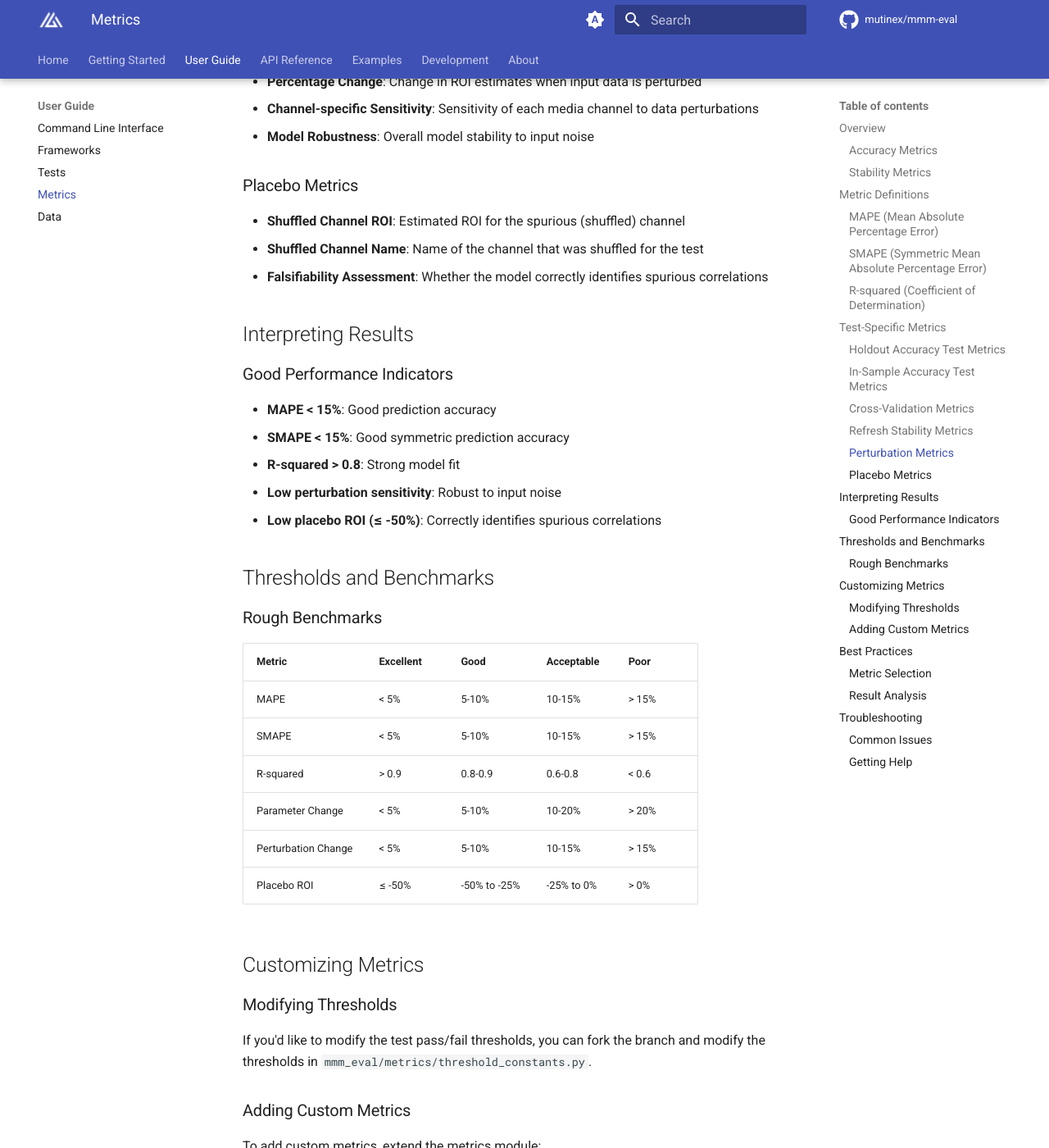
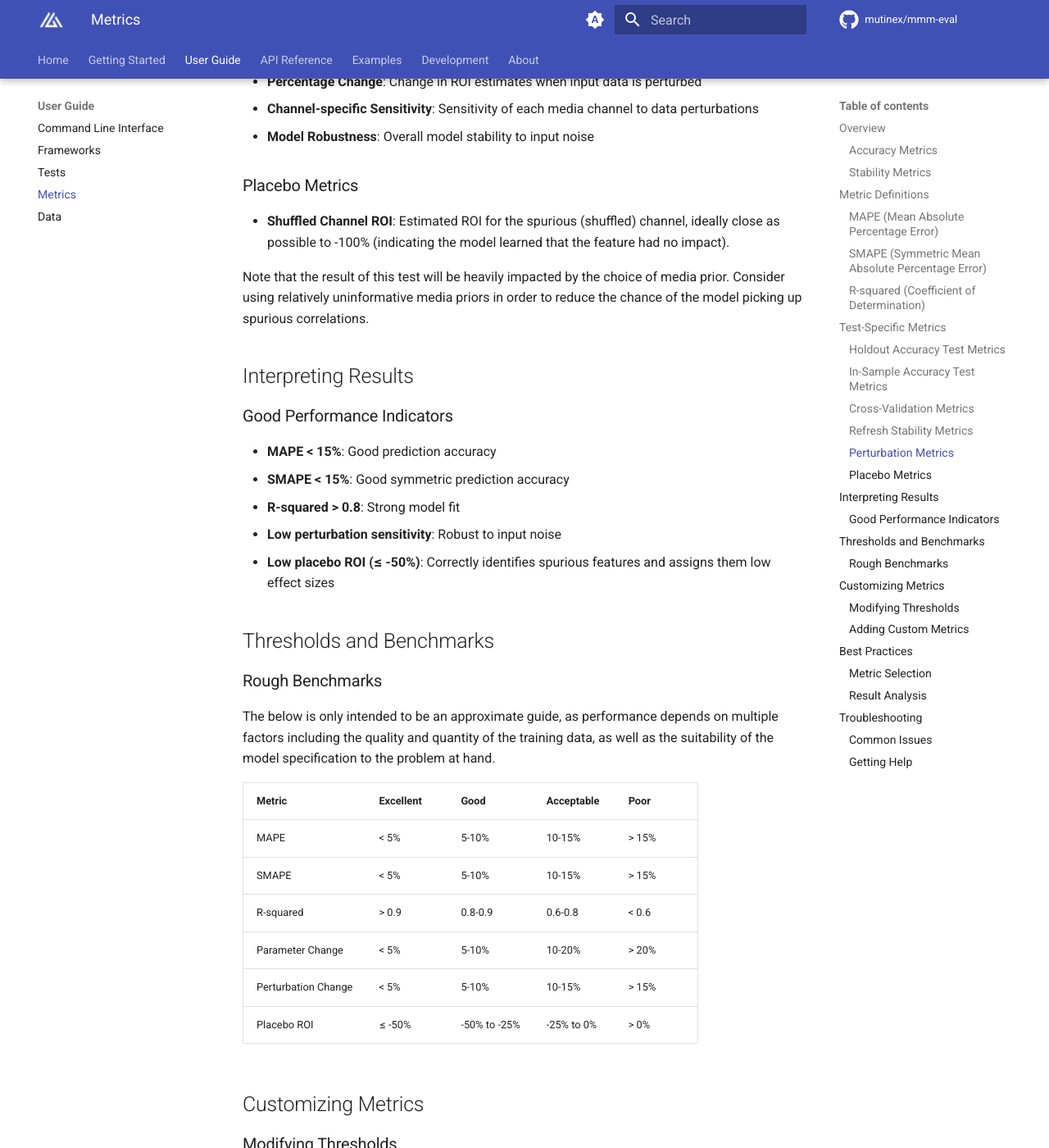
Before and after one commit to mutinex/mmm-eval, an MkDocs documentation site: the page built from docs/user-guide/metrics.md, in a window 1280 px wide and 1400 px high, scrolled down 2573 px. Shown: the whole window at 82% size. Built offline with MkDocs 1.6.1 and Material for MkDocs 9.7.7, drawn with Linux system fonts in a browser that asks for light colours; comment, search, counter and statistics services are not loaded; the version menu is left out.

```diff
--- a/docs/user-guide/metrics.md
+++ b/docs/user-guide/metrics.md
@@ -104,9 +104,12 @@ Metrics calculated on in-sample predictions using the full dataset.
 
 ### Placebo Metrics
 
-- **Shuffled Channel ROI**: Estimated ROI for the spurious (shuffled) channel
-- **Shuffled Channel Name**: Name of the channel that was shuffled for the test
-- **Falsifiability Assessment**: Whether the model correctly identifies spurious correlations
+- **Shuffled Channel ROI**: Estimated ROI for the spurious (shuffled) channel, ideally close
+as possible to -100% (indicating the model learned that the feature had no impact).
+
+Note that the result of this test will be heavily impacted by the choice of media prior.
+Consider using relatively uninformative media priors in order to reduce the chance of the
+model picking up spurious correlations.
 
 ## Interpreting Results
 
@@ -116,11 +119,15 @@ Metrics calculated on in-sample predictions using the full dataset.
 - **SMAPE < 15%**: Good symmetric prediction accuracy
 - **R-squared > 0.8**: Strong model fit
 - **Low perturbation sensitivity**: Robust to input noise
-- **Low placebo ROI (≤ -50%)**: Correctly identifies spurious correlations
+- **Low placebo ROI (≤ -50%)**: Correctly identifies spurious features and assigns them low effect sizes
 
 ## Thresholds and Benchmarks
 
 ### Rough Benchmarks
+
+The below is only intended to be an approximate guide, as performance depends on multiple factors
+including the quality and quantity of the training data, as well as the suitability of the
+model specification to the problem at hand.
 
 | Metric | Excellent | Good | Acceptable | Poor |
 |--------|-----------|------|------------|------|
```
Also changed, not shown: README.md (+2 -3 lines), docs/getting-started/quick-start.md (+1 -1 lines), docs/index.md (+2 -2 lines), docs/user-guide/tests.md (+7 -10 lines).
